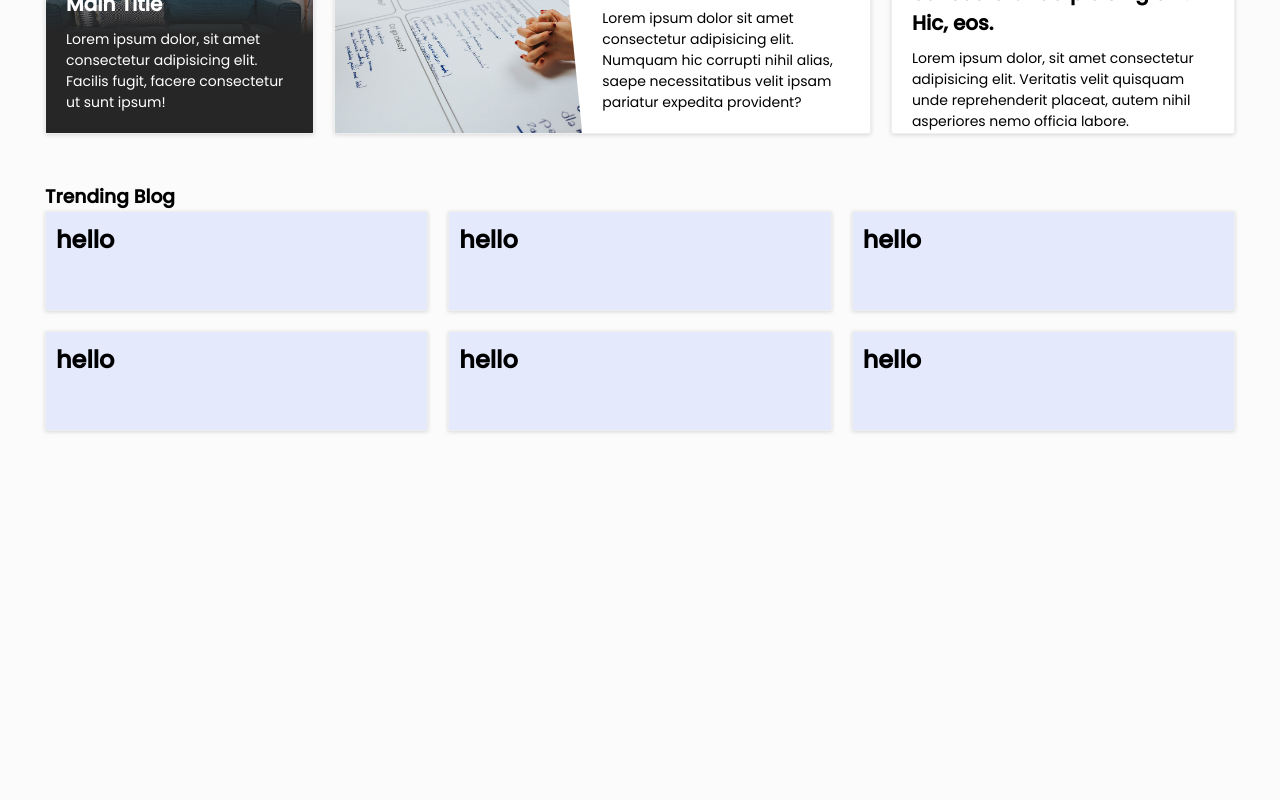
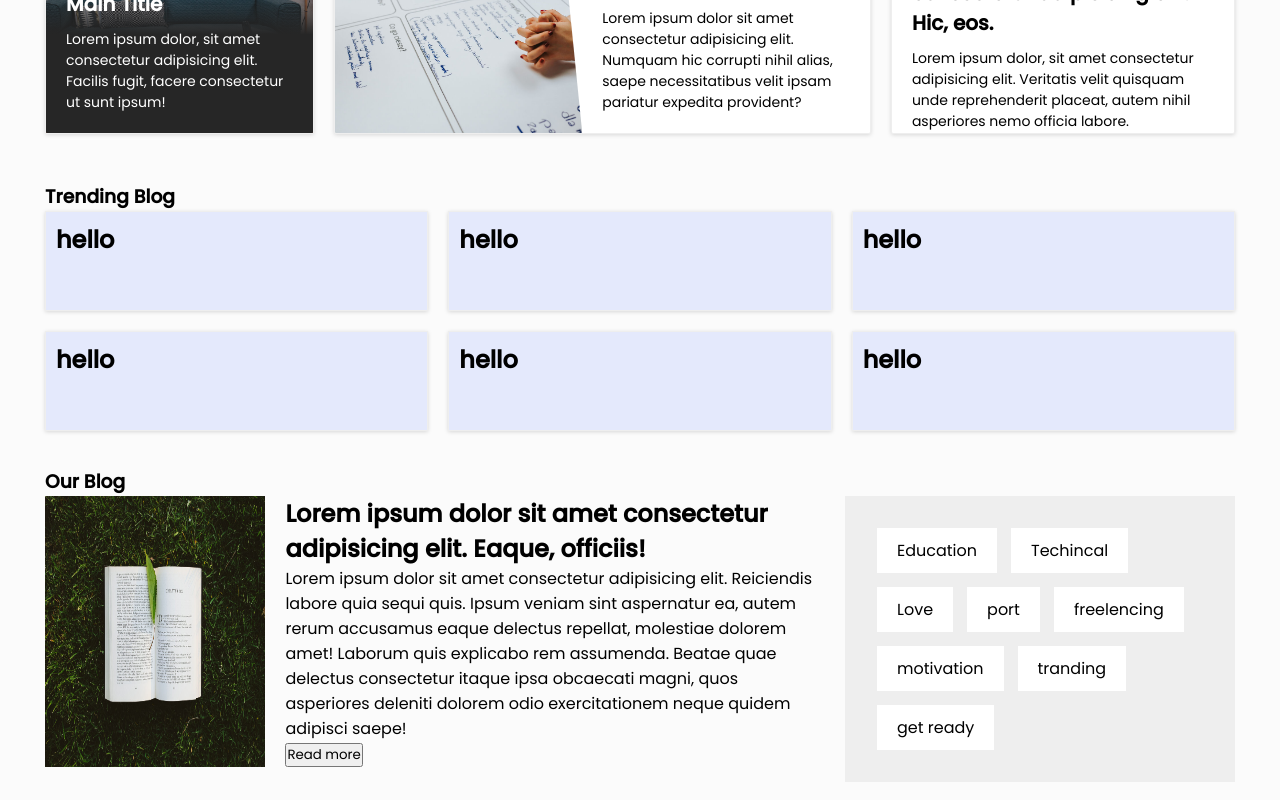
Before and after one commit to enrituraj/MERN-Blog, a React (Create React App) app in the folder client/: page / in a window 1280 px wide. Shown: the part 487-1287 px from the top of the page. Before the commit the page ends 936 px from the top, so only its background shows below. Built offline with nearby package versions, Linux system fonts and the light colour scheme.

Commit message:
adding category in home page

```diff
--- a/client/src/components/home/Home.jsx
+++ b/client/src/components/home/Home.jsx
@@ -92,6 +92,36 @@ const Home = () => {
           </div>
         </div>
       </section>
+
+      <section className="our-blog">
+        <h3>Our Blog</h3>
+        <div className="flex">
+          <div className="col-8">
+            <div className="blog-card">
+              <div className="img-box">
+                <img src={img2} alt="gg" />
+              </div>
+              <div className="blog-content">
+                <h2>Lorem ipsum dolor sit amet consectetur adipisicing elit. Eaque, officiis!</h2>
+                <p>Lorem ipsum dolor sit amet consectetur adipisicing elit. Reiciendis labore quia sequi quis. Ipsum veniam sint aspernatur ea, autem rerum accusamus eaque delectus repellat, molestiae dolorem amet! Laborum quis explicabo rem assumenda. Beatae quae delectus consectetur itaque ipsa obcaecati magni, quos asperiores deleniti dolorem odio exercitationem neque quidem adipisci saepe!</p>
+                <button>Read more</button>
+              </div>
+            </div>
+          </div>
+          <div className="col-4">
+            <div className="category-card">
+              <div className="category-item">Education</div>
+              <div className="category-item">Techincal</div>
+              <div className="category-item">Love</div>
+              <div className="category-item">port</div>
+              <div className="category-item">freelencing</div>
+              <div className="category-item">motivation</div>
+              <div className="category-item">tranding</div>
+              <div className="category-item">get ready</div>
+            </div>
+          </div>
+        </div>
+      </section>
     </>
   )
 }
--- a/client/src/components/home/Home.scss
+++ b/client/src/components/home/Home.scss
@@ -160,6 +160,41 @@
 
 }
 
+.our-blog{
+    padding: 18px 45px;
+    .flex{
+        display: flex;
+        gap: 20px;
+        flex-wrap: wrap;
+        .col-8{
+            flex: 2;
+            width: 60%;
+            .blog-card{
+                display: flex;
+                gap: 20px;
+            }
+        }
+        .col-4{
+            flex: 1;
+            width: 40%;
+            .category-card{
+                position: sticky;
+                top: 100px;
+                display: flex;
+                flex-wrap: wrap;
+                gap: 10px;
+                padding: 30px;
+                background-color: #eeeeee;
+                .category-item{
+                    padding: 10px 20px;
+                    background-color: #fff;
+                    border: 2px solid #eeeeee;
+
+                }
+            }
+        }
+    }
+}
 @media (max-width:768px) {
     .header{
         padding: 18px;
```
